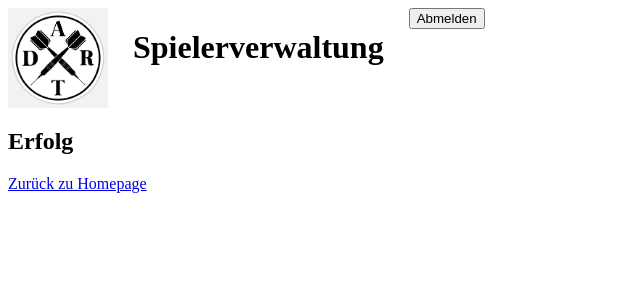
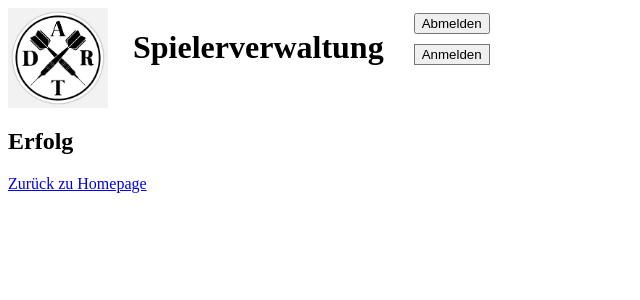
Before and after one commit to lliorlio2301/spieler, a Spring Boot app: page /spielerverwaltung/admin/registrierung/regErfolg in a window 1280 px wide. Shown: the top 300 px of the page, without its empty margins (0-640 px from the left). Run offline with Spring Boot 4, Linux system fonts and the light colour scheme; the visitor is signed in with stand-in values (Sample User, id 1); some of the project's set-up classes (security, data sources, template engines, error pages and the like) are left out, and stand-ins take their place; some libraries are stand-ins or nearby versions.

Commit message:
URL angepasst

```diff
--- a/src/main/resources/templates/neuerAdmin.html
+++ b/src/main/resources/templates/neuerAdmin.html
@@ -25,7 +25,7 @@
     <div class="zentrierung"></div>
         <div class="inhalt">
             <div class="formular">
-                <form th:action="@{/spielerverwaltung/admin/registrierung/neuerAdmin}" method="post" th:object="${admin}">
+                <form th:action="@{/spielerverwaltung/super/neuerAdmin}" method="post" th:object="${admin}">
                     <div>
                         <label for="username">Username: </label>
                         <input type="text" th:field="*{username}" id="username">
--- a/src/main/resources/templates/regErfolg.html
+++ b/src/main/resources/templates/regErfolg.html
@@ -11,9 +11,12 @@
     <div class="leiste_oben">
         <img th:src="@{/images/logo.jpg}" alt="App_Logo">
         <h1>Spielerverwaltung</h1>
-        <form th:action="@{/abmelden}" method="post" class="button">
-            <button type="submit">Abmelden</button>
-        </form>
+        <div class="vertical">
+            <form th:action="@{/abmelden}" method="post" class="button">
+                <button type="submit">Abmelden</button>
+            </form>
+            <a th:href="@{/anmelden}" class="leisteButton">Anmelden</a>
+        </div>
     </div>
 
     <div class="Titelseite">
```
